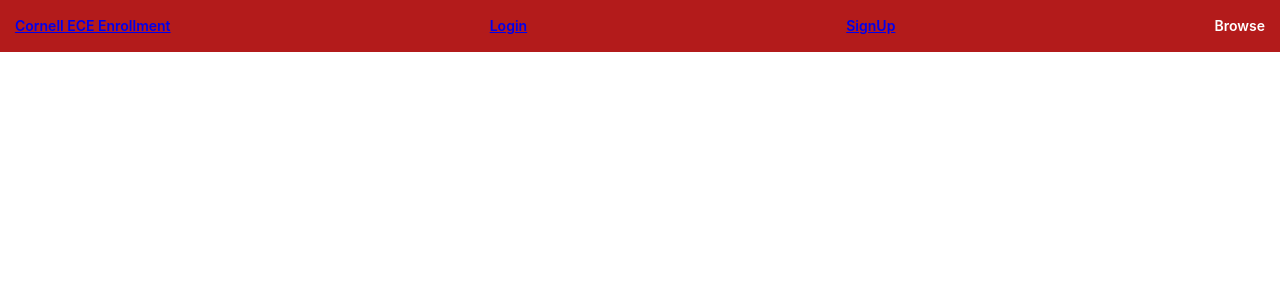
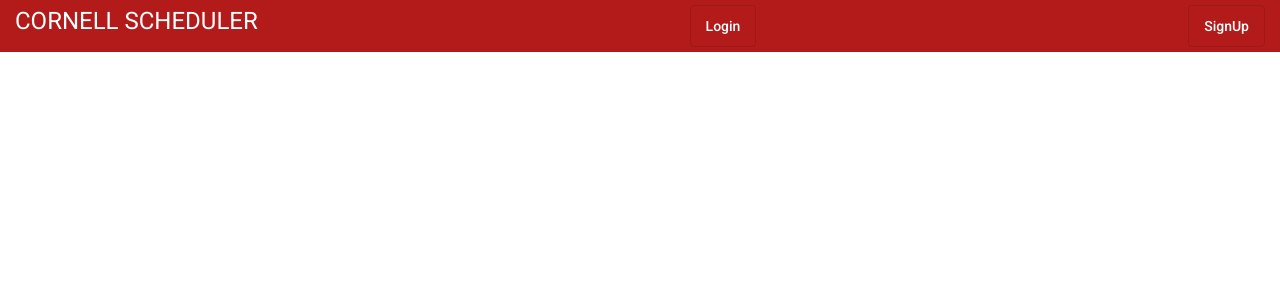
Before and after one commit to joyyyq/MicroservicesBenchmark, an Angular app in the folder enrollment-app/: page /#/home in a window 1280 px wide. Shown: the top 300 px of the page. Built offline with nearby package versions, Linux system fonts and the light colour scheme.

Commit message:
Beautify the navbar as well as the login page

```diff
--- a/enrollment-app/src/app/app.component.css
+++ b/enrollment-app/src/app/app.component.css
@@ -32,10 +32,12 @@
 .navbar-flex {
   display: flex;
   flex-direction: row;
-  padding: 15px;
+  padding-left: 15px;
+  padding-right: 15px;
   width: 100%;
   place-content: space-between;
 }
+
 
 .main {
   padding-left: 1em;
@@ -43,6 +45,15 @@
 
 }
 
-.navbar-item {
+h1 {
+  margin: 0px;
+}
 
+button {
+  height: 3em;
 }
+
+.header a {
+  text-decoration: none;
+  color: #ffffff;
+}
--- a/enrollment-app/src/app/app.component.html
+++ b/enrollment-app/src/app/app.component.html
@@ -3,17 +3,16 @@
   <!-- <img width="40" alt="Cornell Logo" src="?" /> -->
   <div class="navbar-flex">
     <div class="navbar-items">
-      <a routerLink="/home"> Cornell ECE Enrollment </a>
+      <h1> CORNELL SCHEDULER </h1>
     </div>
-    <div class="navbar-items">
-      <a routerLink="/sign-in"> Login </a>
-    </div>
-    <div class="navbar-items">
-      <a routerLink="/sign-up"> SignUp </a>
-    </div>
-    <div class="navbar-items">
-      <a> Browse </a>
-    </div>
+
+    <button routerLink="sign-in" mat-stroked-button type="submit" class="btn btn-primary">
+      <a class="btn btn-link">Login</a>
+    </button>
+
+    <button routerLink="sign-up" mat-stroked-button type="submit" class="btn btn-primary">
+      <a class="btn btn-link">SignUp</a>
+    </button>
   </div>
 </div>
 
--- a/enrollment-app/src/app/sign-in/sign-in/sign-in.component.css
+++ b/enrollment-app/src/app/sign-in/sign-in/sign-in.component.css
@@ -0,0 +1,21 @@
+#identity {
+  padding: 25px 0;
+  background: #fff;
+}
+.sign-in-card {
+  min-width: 520px;
+  width: 60%;
+  padding: 5em;
+}
+
+.flex-col {
+  display: flex;
+  flex-direction: column;
+  margin-left: 0;
+}
+
+.flex-row {
+  display: flex;
+  flex-direction: row;
+  place-content: space-around;
+}
--- a/enrollment-app/src/app/sign-in/sign-in/sign-in.component.html
+++ b/enrollment-app/src/app/sign-in/sign-in/sign-in.component.html
@@ -1,27 +1,34 @@
-<h2>Log In</h2>
-<form [formGroup]="signInForm" (ngSubmit)="onSubmit()">
-    <div class="form-group">
-        <label for="username">Username</label>
-        <input type="text" formControlName="username" class="form-control" [ngClass]="{ 'is-invalid': submitted && f.username.errors }" />
-        <div *ngIf="submitted && f.username.errors" class="invalid-feedback">
-            <div *ngIf="f.username.errors.required">Username is required</div>
+<div class="flex-row">
+    <div class="flex-col">
+        <div id="identity">
+            <h1>Student Login</h1>
         </div>
+        <mat-card class="sign-in-card">
+            <form class="flex-col" [formGroup]="signInForm" (ngSubmit)="onSubmit()">
+                <mat-form-field appearance="outline">
+                    <mat-label>Username</mat-label>
+                    <input matInput type="text"
+                        formControlName="username"
+                        autocomplete="off"
+                        required/>
+                    <mat-error *ngIf="f.username.errors && f.username.errors!.required">Username is required</mat-error>
+                </mat-form-field>
+
+                <mat-form-field appearance="outline">
+                    <mat-label>Password</mat-label>
+                    <input matInput
+                        formControlName="password"
+                        autocomplete="off"
+                        required/>
+                    <mat-error *ngIf="f.password.errors && f.password.errors!.required">Password is required</mat-error>
+                </mat-form-field>
+
+                <div class="btn">
+                    <button mat-stroked-button color="accent" type="submit" [disabled]="loading" class="btn btn-primary">
+                        <a  class="btn btn-link">Login</a>
+                    </button>
+                </div>
+            </form>
+        </mat-card>
     </div>
-    <div class="form-group">
-        <label for="password">Password</label>
-        <input type="password" formControlName="password" class="form-control" [ngClass]="{ 'is-invalid': submitted && f.password.errors }" />
-        <div *ngIf="submitted && f.password.errors" class="invalid-feedback">
-            <div *ngIf="f.password.errors.required">Password is required</div>
-        </div>
-    </div>
-    <div class="form-group">
-        <button [disabled]="loading" type="submit" class="btn btn-primary" >
-            <span *ngIf="loading" class="spinner-border spinner-border-sm mr-1"></span>
-            Log In
-        </button>
-        <button [disabled]="loading" class="btn btn-primary" type="button" routerLink="/sign-up">
-            <span *ngIf="loading" class="spinner-border spinner-border-sm mr-1"></span>
-            Sign Up
-        </button>
-    </div>
-</form>
+</div>
--- a/enrollment-app/src/app/sign-up/sign-up/sign-up.component.html
+++ b/enrollment-app/src/app/sign-up/sign-up/sign-up.component.html
@@ -44,7 +44,6 @@
 
                 <div class="btn">
                     <button mat-stroked-button color="accent" type="submit" [disabled]="loading" class="btn btn-primary">
-                        <span *ngIf="loading" class="spinner-border spinner-border-sm mr-1"></span>
                         <a  class="btn btn-link">Enroll</a>
                     </button>
                 </div>
```
Also changed, not shown: enrollment-app/src/app/app.module.ts (+24 -0 lines), enrollment-app/src/app/sign-in/sign-in.module.ts (+23 -4 lines).
